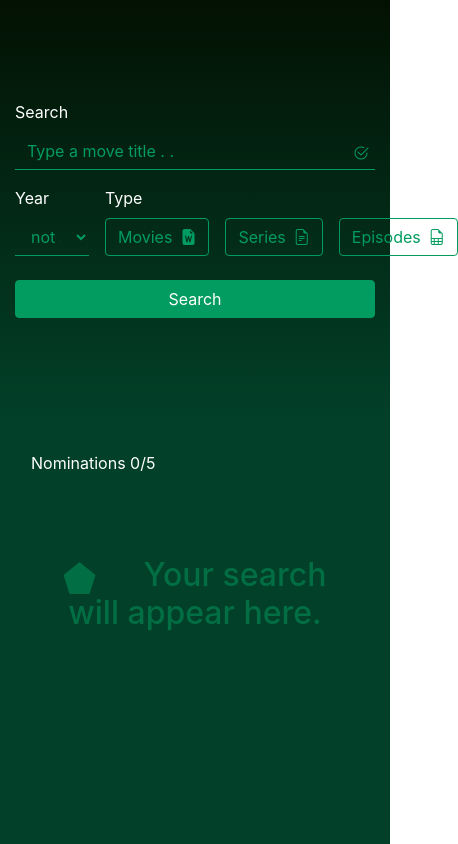
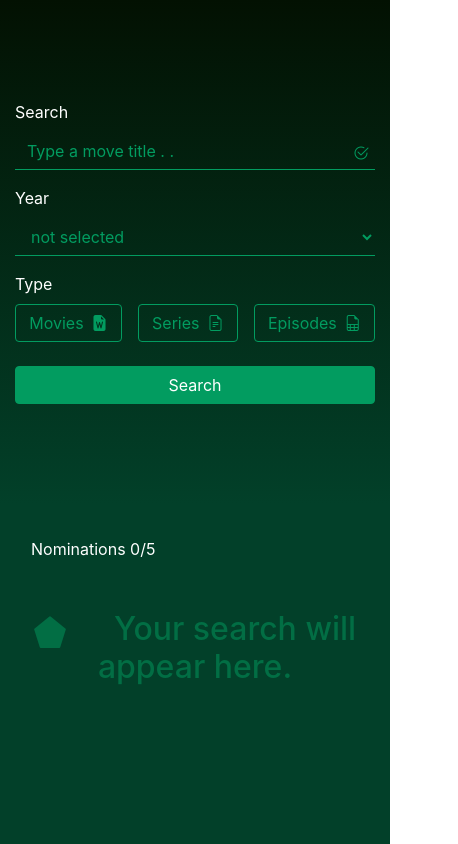
Before and after one commit to rufataliy/shoppies, a Next.js app: page / in a window 390 px wide. Shown: the top 844 px of the page, 458 px wide, since content can reach past the window. Built offline with nearby package versions, Linux system fonts and the light colour scheme.

Commit message:
Made search form responsive

```diff
--- a/components/Movies.tsx
+++ b/components/Movies.tsx
@@ -18,7 +18,7 @@ export const Movies = () => {
   };
 
   return (
-    <div className="p-5 movies">
+    <div className="p-3 p-md-5 movies">
       <Loader loading={movieLoading}>
         {!movieList && (
           <h2 className="text-center search-text">
--- a/components/SearchForm.tsx
+++ b/components/SearchForm.tsx
@@ -80,8 +80,8 @@ export const SearchForm: React.FC<Props> = ({ onSubmit }) => {
         </Form.Group>
         <div className="form-dropdown-section">
           <Accordion.Collapse eventKey="0">
-            <div className="d-flex">
-              <Form.Group className="w-25 mr-3">
+            <div className="d-md-flex">
+              <Form.Group className="flex-md-grow-1 mr-md-3">
                 <Form.Label htmlFor="year">Year</Form.Label>
                 <Form.Control
                   value={params.year}
@@ -98,7 +98,7 @@ export const SearchForm: React.FC<Props> = ({ onSubmit }) => {
                   })}
                 </Form.Control>
               </Form.Group>
-              <Form.Group className="w-75">
+              <Form.Group className="flex-grow-1 flex-md-grow-2">
                 <Form.Label htmlFor="type">Type</Form.Label>
                 <div className="d-flex">
                   <Form.Check
```
